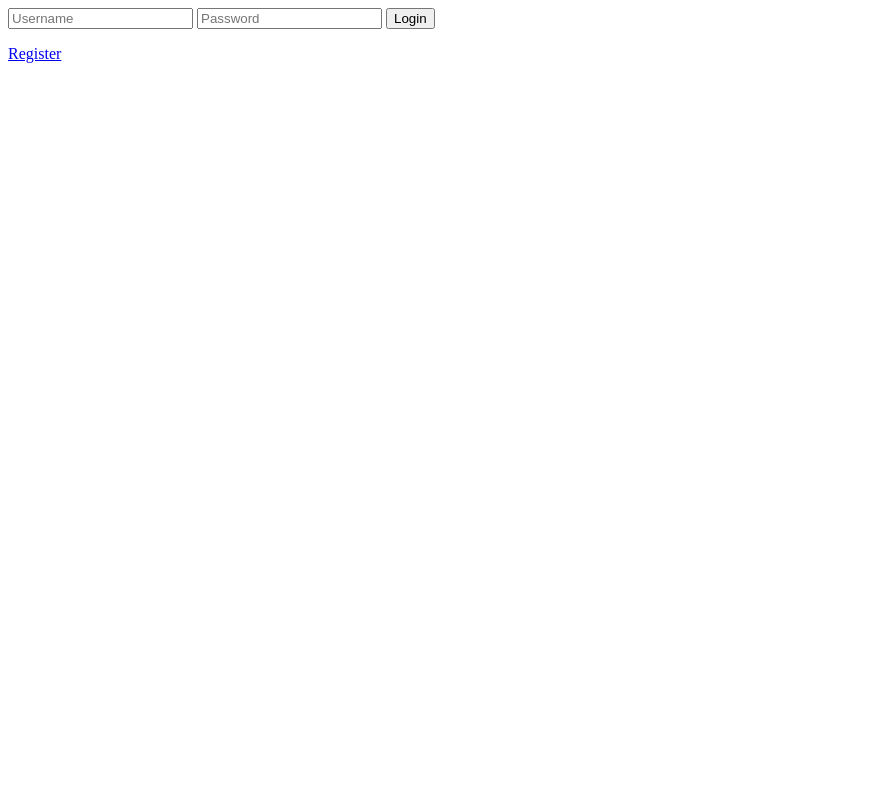
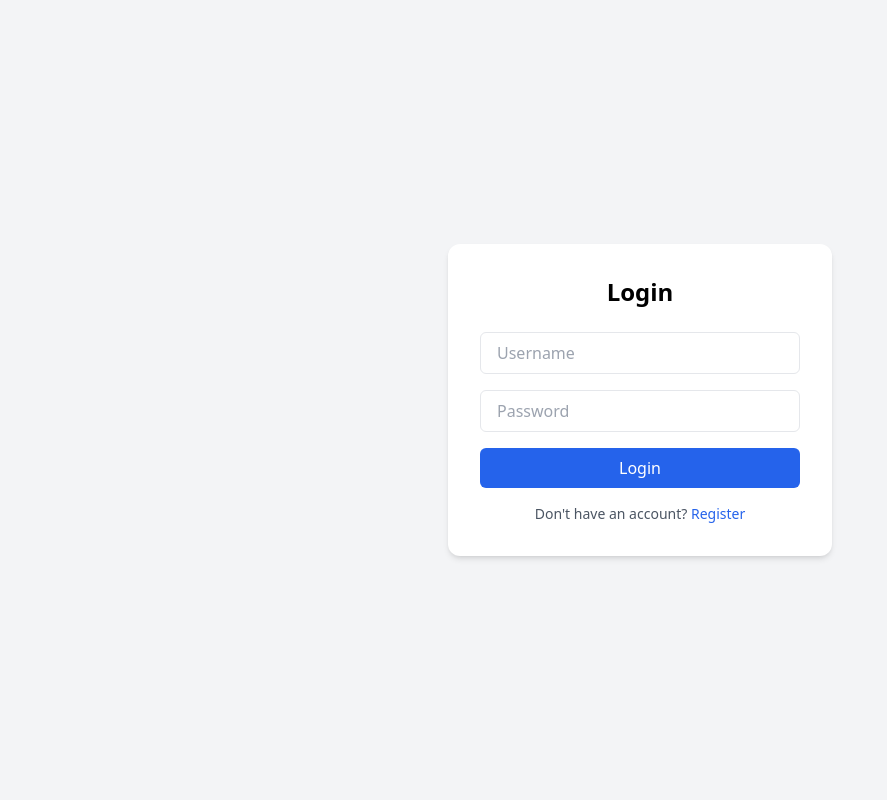
Before and after one commit to offsec64/goonOS, a Flask app: page /login in a window 1280 px wide. Shown: the whole page, without its empty margins (0-887 px from the left). Run offline with Flask 3, Linux system fonts and the light colour scheme; some libraries are stand-ins or nearby versions.

Commit message:
Test change to login screen

```diff
--- a/templates/login.html
+++ b/templates/login.html
@@ -1,16 +1,38 @@
-<form method="post" action="{{ url_for('login') }}">
-    <input name="username" placeholder="Username" required>
-    <input name="password" type="password" placeholder="Password" required>
-    <button type="submit">Login</button>
+<!DOCTYPE html>
+<html lang="en">
+<head>
+  <meta charset="UTF-8">
+  <title>Login</title>
+  <script src="https://cdn.tailwindcss.com"></script>
+</head>
+<body class="bg-gray-100 flex items-center justify-center min-h-screen">
+
+  <div class="w-full max-w-sm bg-white p-8 rounded-xl shadow-md">
+    <h1 class="text-2xl font-bold mb-6 text-center">Login</h1>
+    <form method="post" action="{{ url_for('login') }}" class="space-y-4">
+      <input name="username" type="text" placeholder="Username" required
+             class="w-full px-4 py-2 border rounded-md focus:outline-none focus:ring-2 focus:ring-blue-500">
+      <input name="password" type="password" placeholder="Password" required
+             class="w-full px-4 py-2 border rounded-md focus:outline-none focus:ring-2 focus:ring-blue-500">
+      <button type="submit"
+              class="w-full bg-blue-600 text-white py-2 rounded-md hover:bg-blue-700 transition duration-150">
+        Login
+      </button>
     </form>
-<a href="{{ url_for('register') }}">Register</a>
-
+    <p class="mt-4 text-center text-sm text-gray-600">
+      Don't have an account?
+      <a href="{{ url_for('register') }}" class="text-blue-600 hover:underline">Register</a>
+    </p>
     {% with messages = get_flashed_messages() %}
       {% if messages %}
-    <ul class="flashes">
+        <div class="mt-4 text-red-500 text-sm text-center">
           {% for message in messages %}
-        <li>{{ message }}</li>
+            <p>{{ message }}</p>
           {% endfor %}
-    </ul>
+        </div>
       {% endif %}
     {% endwith %}
+  </div>
+
+</body>
+</html>
```
Lines whose indentation alone changed are shown as unchanged.
